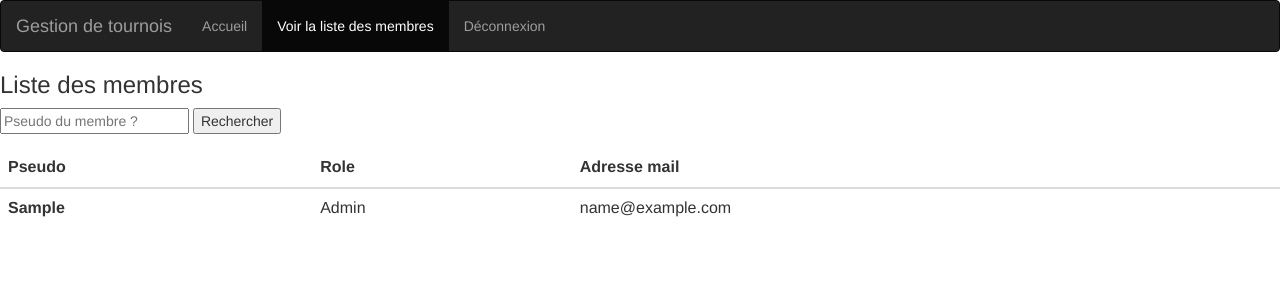
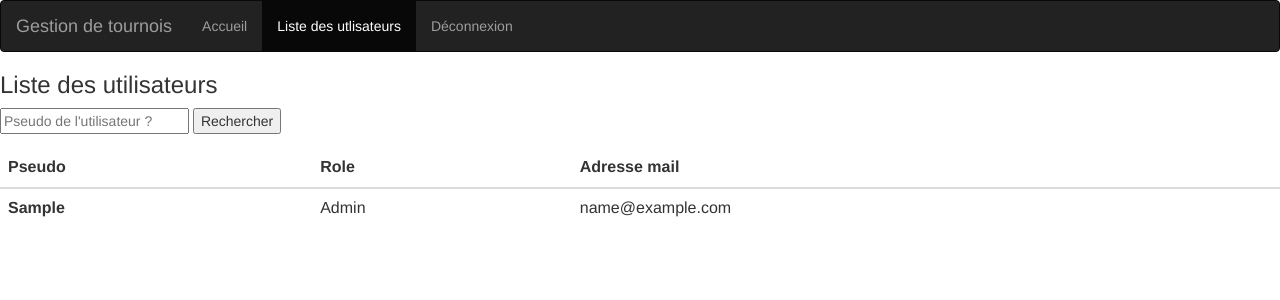
Before and after one commit to maxcrn/ProjetWeb, a PHP site: template view/listeMembresMembre.php in a window 1280 px wide. Shown: the top 300 px of the page. Run offline with PHP 8.4, Linux system fonts and the light colour scheme; the template is opened without the code that fills it: most values are stand-ins (such as "Sample title", 1, 10 or a date in 2020).

Commit message:
Correction utilisateurs

```diff
--- a/view/header.html
+++ b/view/header.html
@@ -5,7 +5,7 @@
     </div>
     <ul class="nav navbar-nav">
       <li class="active"><a href="/">Accueil</a></li>
-      <li><a href="/listeMembres">Voir la liste des membres</a>
+      <li><a href="/listeMembres">Liste des utilisateurs</a>
       <li><a href="/deconnexion">Déconnexion</a></li>
 
     </ul>
--- a/view/headerMembres.html
+++ b/view/headerMembres.html
@@ -5,7 +5,7 @@
     </div>
     <ul class="nav navbar-nav">
       <li><a href="/">Accueil</a></li>
-      <li class="active"><a href="/listeMembres">Voir la liste des membres</a>
+      <li class="active"><a href="/listeMembres">Liste des utlisateurs</a>
       <li><a href="/deconnexion">Déconnexion</a></li>
 
     </ul>
--- a/view/listeMembres.php
+++ b/view/listeMembres.php
@@ -2,11 +2,11 @@
 	<link rel="stylesheet" href="https://maxcdn.bootstrapcdn.com/bootstrap/3.3.7/css/bootstrap.min.css" integrity="sha384-BVYiiSIFeK1dGmJRAkycuHAHRg32OmUcww7on3RYdg4Va+PmSTsz/K68vbdEjh4u" crossorigin="anonymous">
 	<?php require("view/headerMembres.html"); ?>
 </head>
-<h3>Liste des membres</h3>
+<h3>Liste des utlisateurs</h3>
 
 <form method="get" action = "/">
 	<input type=hidden value=rechercheMembre name=action>
-	<input type=text name=nomRechercheMembre placeholder="Pseudo du membre ?">
+	<input type=text name=nomRechercheMembre placeholder="Pseudo de l'utilisateur ?">
 	<input type=submit value = "Rechercher">
 </form>
 <div class="table-responsive">
--- a/view/listeMembresMembre.php
+++ b/view/listeMembresMembre.php
@@ -2,11 +2,11 @@
 	<link rel="stylesheet" href="https://maxcdn.bootstrapcdn.com/bootstrap/3.3.7/css/bootstrap.min.css" integrity="sha384-BVYiiSIFeK1dGmJRAkycuHAHRg32OmUcww7on3RYdg4Va+PmSTsz/K68vbdEjh4u" crossorigin="anonymous">
 	<?php require("view/headerMembres.html"); ?>
 </head>
-<h3>Liste des membres</h3>
+<h3>Liste des utilisateurs</h3>
 
 <form method="get" action = "/">
 	<input type=hidden value=rechercheMembre name=action>
-	<input type=text name=nomRechercheMembre placeholder="Pseudo du membre ?">
+	<input type=text name=nomRechercheMembre placeholder="Pseudo de l'utilisateur ?">
 	<input type=submit value = "Rechercher">
 </form>
 <div class="table-responsive">
--- a/view/listeMembresRecherche.php
+++ b/view/listeMembresRecherche.php
@@ -3,10 +3,10 @@
 	<?php require("view/headerMembres.html"); ?>
 </head>
 <h3>Résultat de la recherche</h3>
-<a href=/listeMembres>Retour à la liste des membres</a>
+<a href=/listeMembres>Retour à la liste des utilisateurs</a>
 <form method="get" action = "/">
 	<input type=hidden value=rechercheMembre name=action>
-	<input type=text name=nomRechercheMembre placeholder="Pseudo du membre ?">
+	<input type=text name=nomRechercheMembre placeholder="Pseudo de l'utilisateur ?">
 	<input type=submit value = "Rechercher">
 </form>
 <div class="table-responsive">
--- a/view/listeMembresRechercheMembre.php
+++ b/view/listeMembresRechercheMembre.php
@@ -3,10 +3,10 @@
 	<?php require("view/headerMembres.html"); ?>
 </head>
 <h3>Résultat de la recherche</h3>
-<a href=/listeMembres>Retour à la liste des membres</a>
+<a href=/listeMembres>Retour à la liste des utilisateurs</a>
 <form method="get" action = "/">
 	<input type=hidden value=rechercheMembre name=action>
-	<input type=text name=nomRechercheMembre placeholder="Pseudo du membre ?">
+	<input type=text name=nomRechercheMembre placeholder="Pseudo de l'utilisateur ?">
 	<input type=submit value = "Rechercher">
 </form>
 <div class="table-responsive">
```
